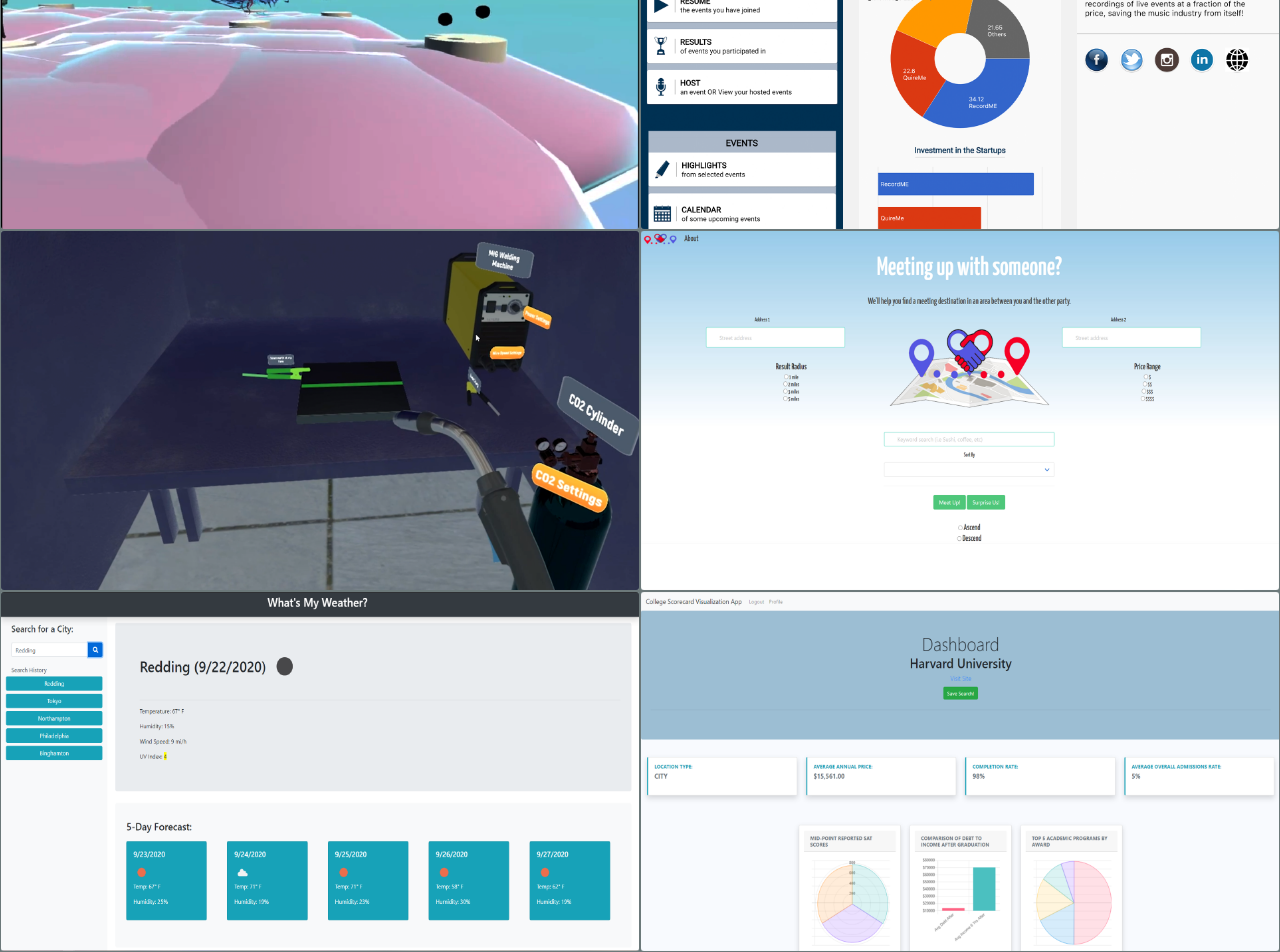
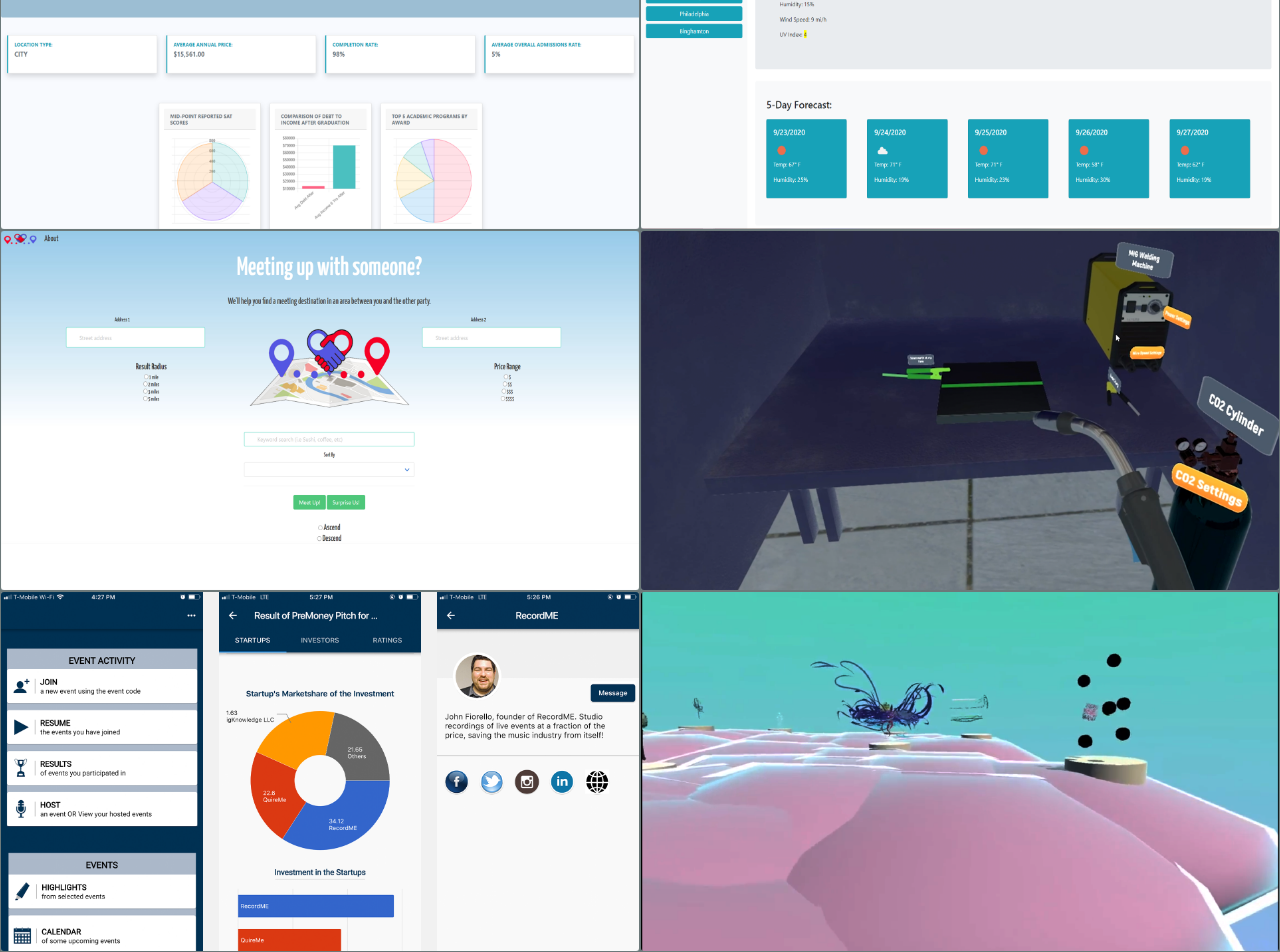
Before and after one commit to clairevita/Portfolio, a React (Create React App) app: page / in a window 1280 px wide. Shown: the part 470-1422 px from the top of the page. Built offline with nearby package versions, Linux system fonts and the light colour scheme.

Commit message:
made content chronological

```diff
--- a/src/components/Section/SectionCards/Card1/index.js
+++ b/src/components/Section/SectionCards/Card1/index.js
@@ -14,4 +14,5 @@ const Card1 = ({ onClick }) => (
         </div>
     )
 
+
 export default Card1;
--- a/src/components/Section/index.js
+++ b/src/components/Section/index.js
@@ -99,12 +99,12 @@ function Section() {
         <section>
             <div className="mw-100 container">
                 <div className="row">
+                    <Card5 onClick={() => { handleClick(5) }} />
+                    <Card4 onClick={() => { handleClick(4) }} />
+                    <Card3 onClick={() => { handleClick(3) }} />
+                    <Card2 onClick={() => { handleClick(2) }} />
+                    <Card1 onClick={() => { handleClick(1) }} />
                     <Card0 onClick={() => { handleClick(0) }} />
-                    <Card1 onClick={() => { handleClick(1) }} />
-                    <Card2 onClick={() => { handleClick(2) }} />
-                    <Card3 onClick={() => { handleClick(3) }} />
-                    <Card4 onClick={() => { handleClick(4) }} />
-                    <Card5 onClick={() => { handleClick(5) }} />
                 </div>
             </div>
             <ModalState.Provider value={ModalContext}>
```
Also changed, not shown: 1 other file (tests, documents, lock files or other folders).
